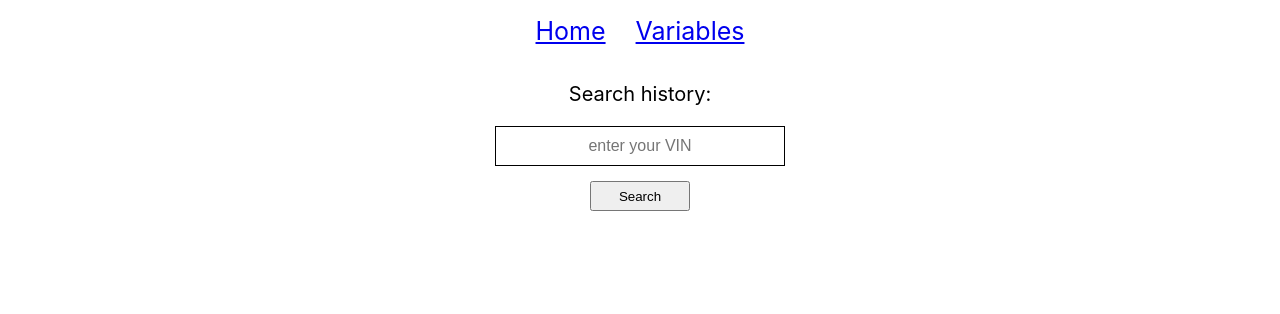
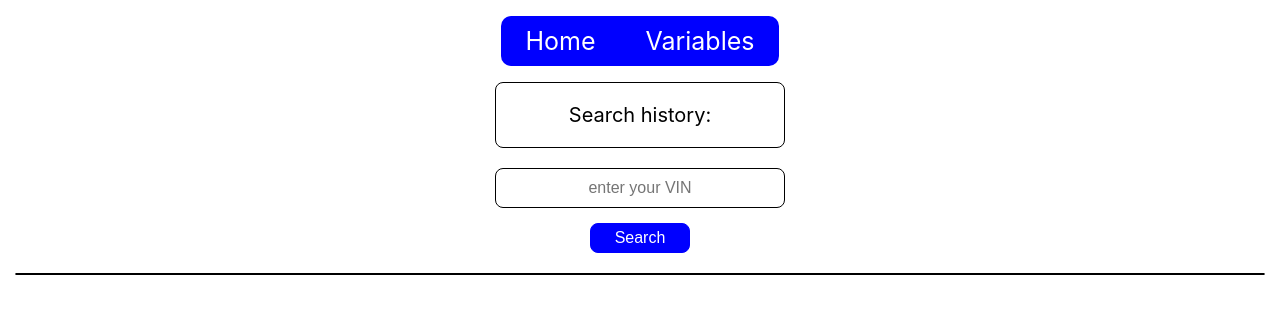
Before and after one commit to Omnicknight/Omnicknight.github.io, a React (Create React App) app: page / in a window 1280 px wide. Shown: the top 314 px of the page. Built offline with nearby package versions, Linux system fonts and the light colour scheme.

Commit message:
Update style.scss

```diff
--- a/src/css/style.scss
+++ b/src/css/style.scss
@@ -14,17 +14,33 @@
 }
 
 .header {
+  display: flex;
+  justify-content: center;
+
   ul {
     list-style: none;
     display: flex;
     justify-content: center;
     padding: 0;
+    background: blue;
+    border-radius: 10px;
 
     li {
       font-size: 25px;
       margin: {
         left: 15px;
         right: 15px;
+      }
+
+      a {
+        display: block;
+        color: white;
+        text-decoration: none;
+        padding: 10px;
+
+        &:hover {
+          color: black;
+        }
       }
     }
   }
@@ -36,6 +52,7 @@
   flex-wrap: wrap-reverse;
   flex-direction: column-reverse;
   align-items: center;
+  margin-bottom: 20px;
 
   &__form {
     display: flex;
@@ -55,18 +72,32 @@
       font-size: 16px;
       text-align: center;
       margin-bottom: 15px;
-      border: 1px solid ;
+      border: 1px solid;
+      border-radius: 8px;
     }
 
     & button {
+      background: blue;
       height: 30px;
       width: 100px;
+      color: white;
+      border-radius: 8px;
+      cursor: pointer;
+      border: 1px solid blue;
+      font-size: 16px;
+
+      &:hover {
+        color: black;
+      }
     }
   }
 
   &__history {
     min-width: 290px;
     text-align: center;
+    border: 1px solid black;
+    border-radius: 8px;
+    margin-bottom: 20px;
 
     & p {
       font-size: 20px;
@@ -86,14 +117,22 @@
 .vin-params {
   margin-bottom: 20px;
   text-align: center;
+  border: 1px solid black;
+  border-radius: 10px;
 
   & p {
     text-decoration: underline;
   }
 }
 
-.variables {
-  & .variables-name {
-    text-decoration: underline;
+.variables-wrap {
+  border: 1px solid black;
+  border-radius: 10px;
+  padding: 20px;
+
+  .variables {
+    & .variables-name {
+      text-decoration: underline;
+    }
   }
 }
```
